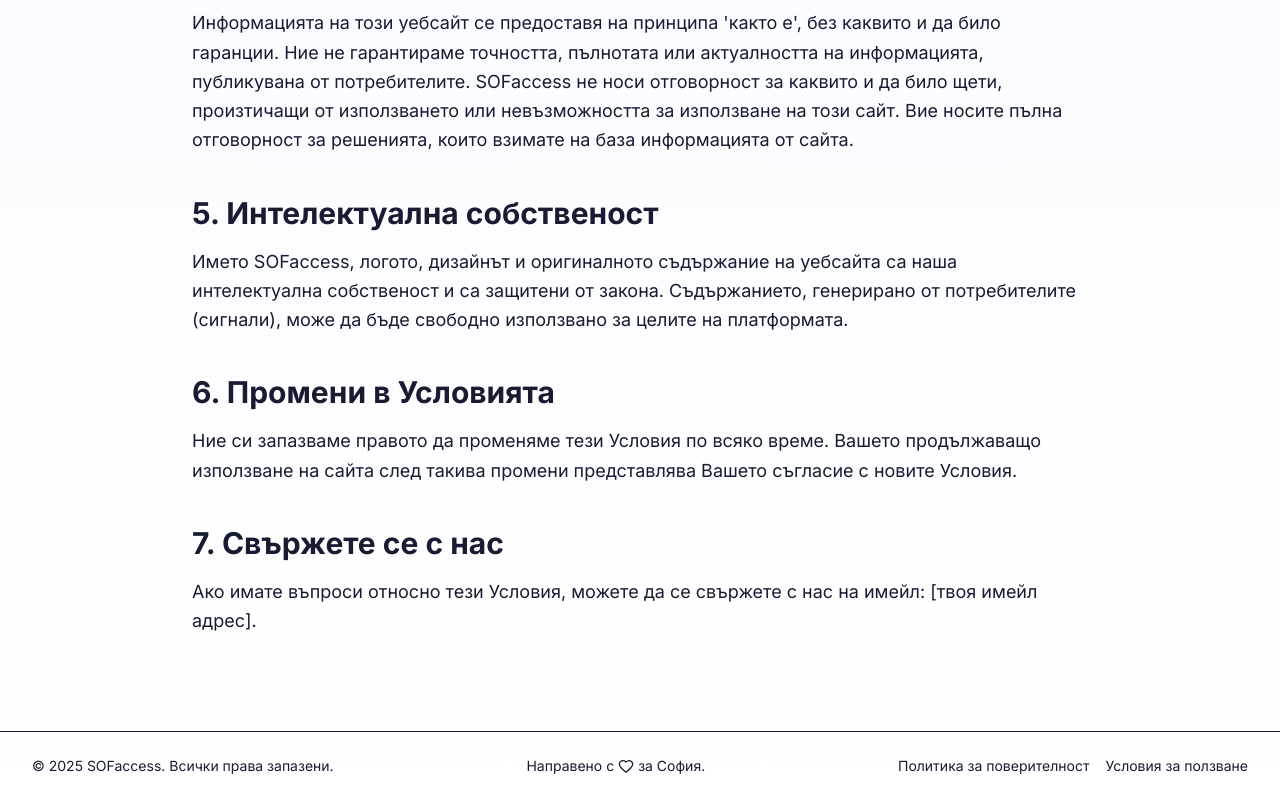
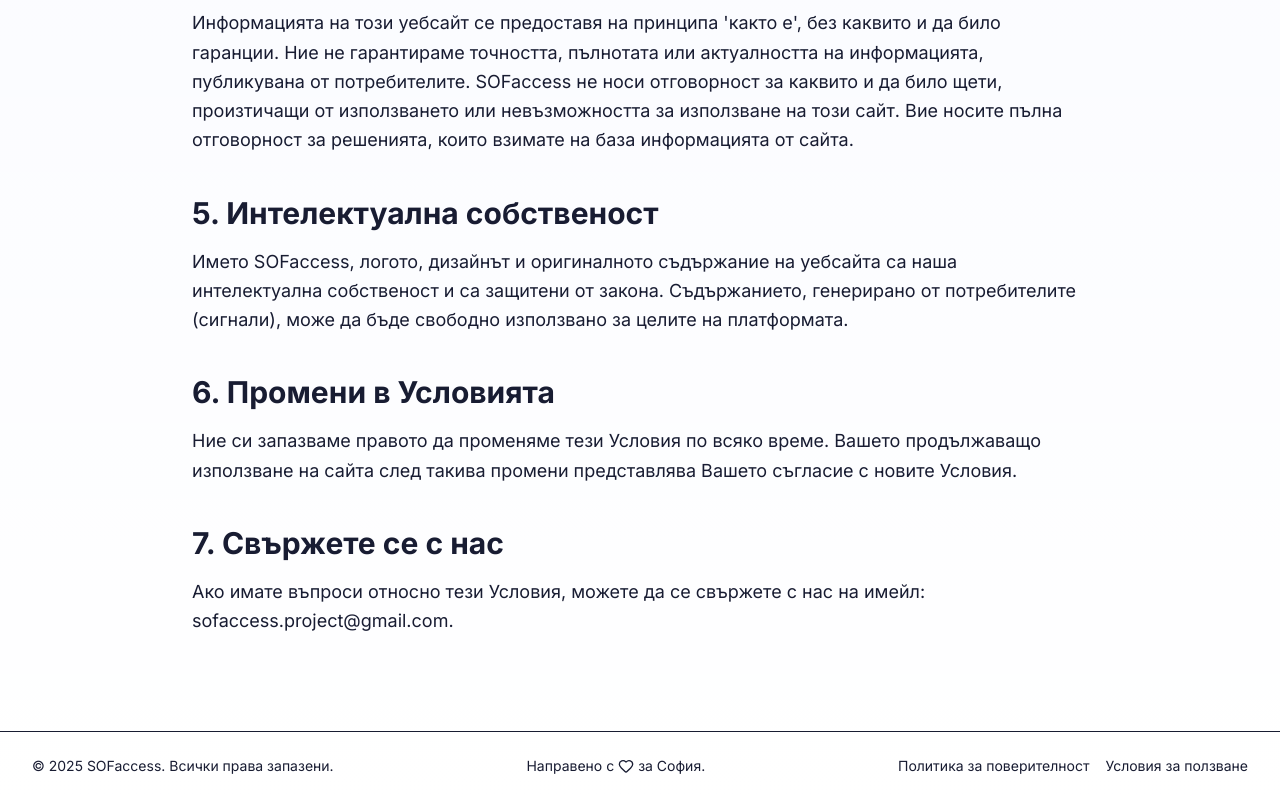
Before and after one commit to tgarmenliev/sofaccess_frontend, a Next.js app: page /terms in a window 1280 px wide. Shown: the part 1209-2009 px from the top of the page. Built offline with nearby package versions, Linux system fonts and the light colour scheme; a web font is replaced by a local one.

Commit message:
add email adress to terms and privacy page

```diff
--- a/src/app/privacy/page.tsx
+++ b/src/app/privacy/page.tsx
@@ -74,7 +74,7 @@
 
           <h2 className="text-3xl font-bold font-sofia mt-10 mb-4">7. Свържете се с нас</h2>
           <p className="text-lg leading-relaxed">
-            Ако имате въпроси относно тази Политика за поверителност, можете да се свържете с нас на имейл: [твоя имейл адрес].
+            Ако имате въпроси относно тази Политика за поверителност, можете да се свържете с нас на имейл: sofaccess.project@gmail.com.
           </p>
         </div>
       </div>
--- a/src/app/terms/page.tsx
+++ b/src/app/terms/page.tsx
@@ -54,7 +54,7 @@
 
           <h2 className="text-3xl font-bold font-sofia mt-10 mb-4">7. Свържете се с нас</h2>
           <p className="text-lg leading-relaxed">
-            Ако имате въпроси относно тези Условия, можете да се свържете с нас на имейл: [твоя имейл адрес].
+            Ако имате въпроси относно тези Условия, можете да се свържете с нас на имейл: sofaccess.project@gmail.com.
           </p>
         </div>
       </div>
```
